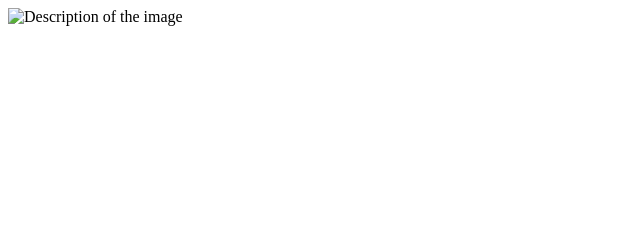
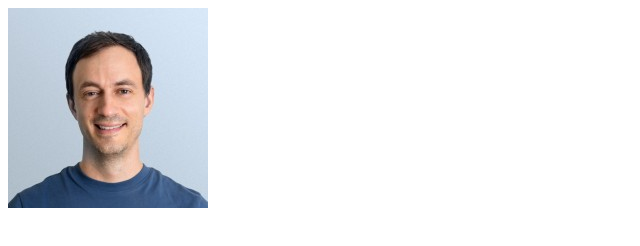
Before and after one commit to Simooonnnnn/my-image-site, a plain HTML site: page index.html in a window 1280 px wide. Shown: the whole page, without its empty margins (0-640 px from the left). Drawn offline with Linux system fonts and the light colour scheme.

Commit message:
Change image file extension from .jpg to .jpeg

```diff
--- a/index.html
+++ b/index.html
@@ -4,6 +4,6 @@
   <title>My Simple Image Site</title>
 </head>
 <body>
-  <img src="my-photo.jpg" alt="Description of the image">
+  <img src="my-photo.jpeg" alt="Koa Metter">
 </body>
 </html>
```
